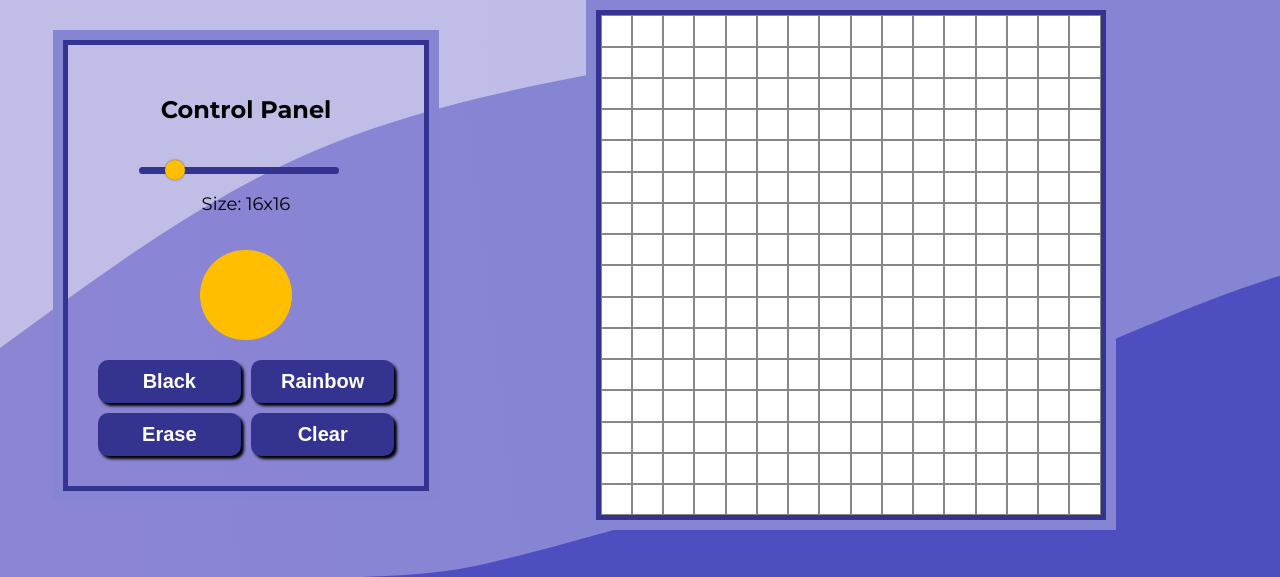
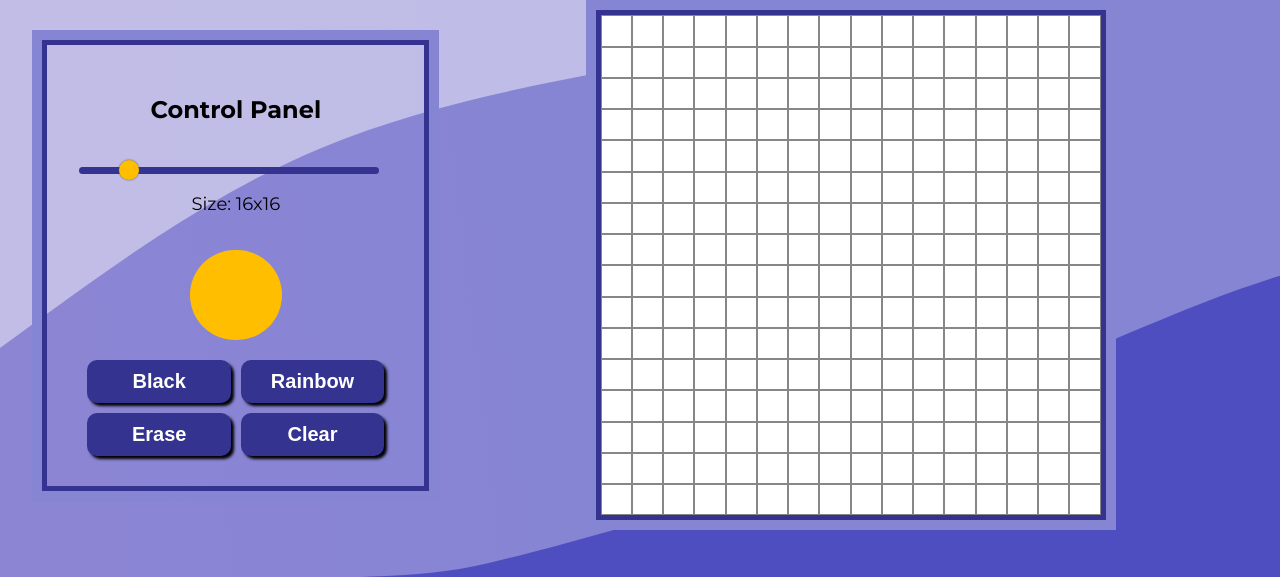
Before and after one commit to Smorgasen/etch-a-sketch, a plain HTML site: page index.html in a window 1280 px wide. Shown: the part 209-786 px from the top of the page. Drawn offline with Linux system fonts and the light colour scheme.

Commit message:
Fix spaces for readability

```diff
--- a/style.css
+++ b/style.css
@@ -8,6 +8,7 @@ body {
     background-image: url(images/wickedbackground.svg);
     background-size: cover;
 }
+
 .container {
     display: grid;
     width: 500px;
@@ -16,9 +17,11 @@ body {
     border: 5px solid #343390;
     outline: 10px solid #8685d3;
 }
+
 .container div {
     border: 1px solid rgb(135, 135, 135);
 }
+
 .headline {
     grid-column: 1/3;
     display: flex;
@@ -27,11 +30,13 @@ body {
     font-family: 'Kalam', cursive;
     font-size: 72px;
 }
+
 .container-block {
     display: flex;
     justify-content: center;
     align-items: center;
 }
+
 .panel-block {
     display: flex;
     flex-direction: column;
@@ -39,6 +44,7 @@ body {
     align-items: flex-end;
     /* margin-top: 20px; */
 }
+
 .panel {
     display: flex;
     flex-direction: column;
@@ -49,16 +55,19 @@ body {
     outline: 10px solid #8685d3;
     gap: 15px;
 }
+
 .slider-container p {
     margin: 0;
     padding: 15px;
     font-size: 18px;
 }
+
 .buttons {
     display: grid;
     grid-template-columns: repeat(2, 1fr);
     gap: 10px;
 }
+
 .color-button,
 .clear {
     background-color: #343390;
@@ -71,11 +80,13 @@ body {
     font-size: 20px;
     box-shadow: 3px 3px 3px #000;
 }
+
 .color-button:hover,
 .clear:hover {
     background-color: #CA4100;
     transition: 0.7s;
 }
+
 .color-button:focus {
     outline-color: transparent;
     outline-style: groove;
@@ -83,6 +94,7 @@ body {
     transition: 0.7s;
     background-color: #CA4100;
 }
+
 .color-button:active,
 .clear:active {
     background-color: #ffbf00;
@@ -90,9 +102,7 @@ body {
     outline-style: groove;
     box-shadow: 3px 3px 3px #ffbf00;
 }
-.color-pick {
 
-}
 .footer {
     grid-column: 1/3;
     display: flex;
@@ -103,6 +113,7 @@ body {
     gap: 10px;
     margin-top: 60px;
 }
+
 .links {
     margin-top: 13px;
     display: flex;
@@ -110,14 +121,17 @@ body {
     align-items: center;
     gap: 20px;
 }
+
 .footer a {
     text-decoration: none;
     color: #fff;
     font-size: 12px;
 }
+
 .footer a span {
     text-decoration: underline;
 }
+
 .footer a:hover {
     text-decoration: underline;
 }
@@ -126,7 +140,7 @@ input[type="range"] {
     -webkit-appearance: none;
     -moz-appearance: none;
     margin-right: 15px;
-    width: 200px;
+    width: 300px;
     height: 7px;
     background: rgba(255, 255, 255, 0.6);
     border-radius: 5px;
@@ -171,10 +185,12 @@ input[type=range]::-moz-range-track  {
     cursor: pointer;
     background-color: transparent;
 }
+
 #user-color::-webkit-color-swatch {
     border-radius: 50px;
     border: none;
 }
+
 #user-color::-moz-color-swatch {
     border-radius: 50px;
     border: none;
```
